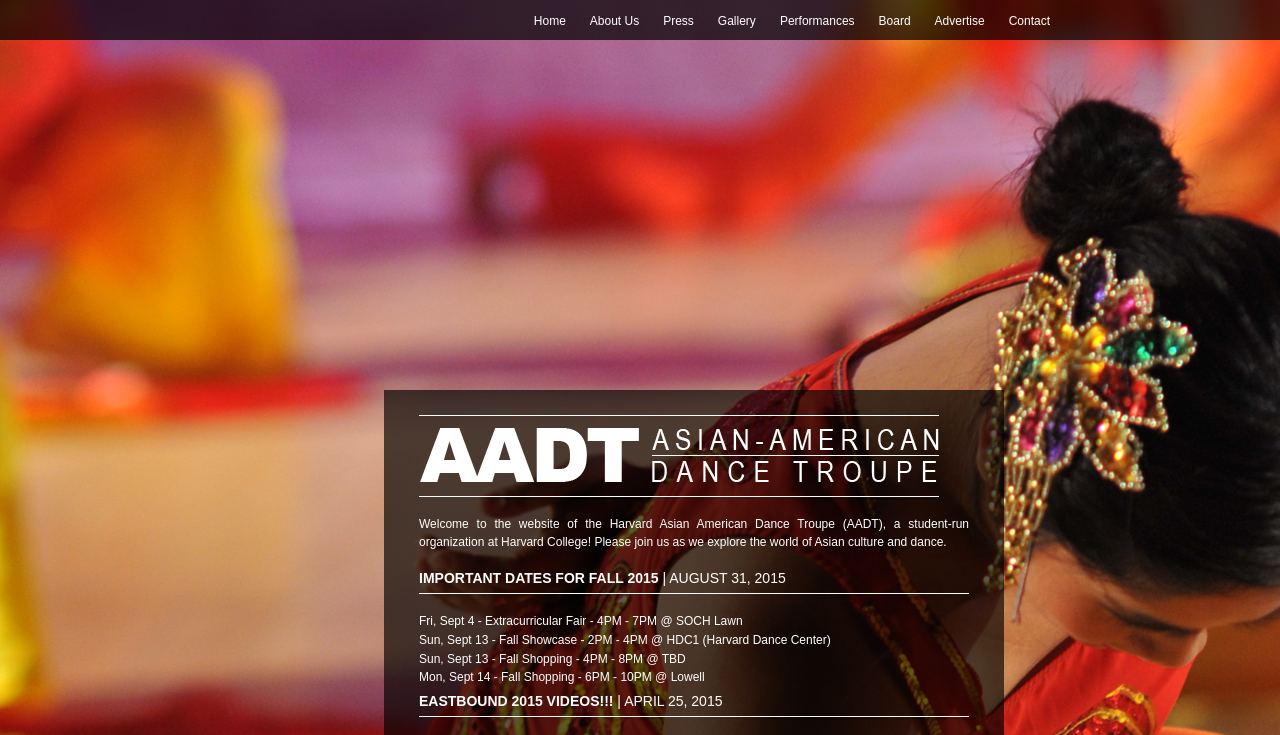
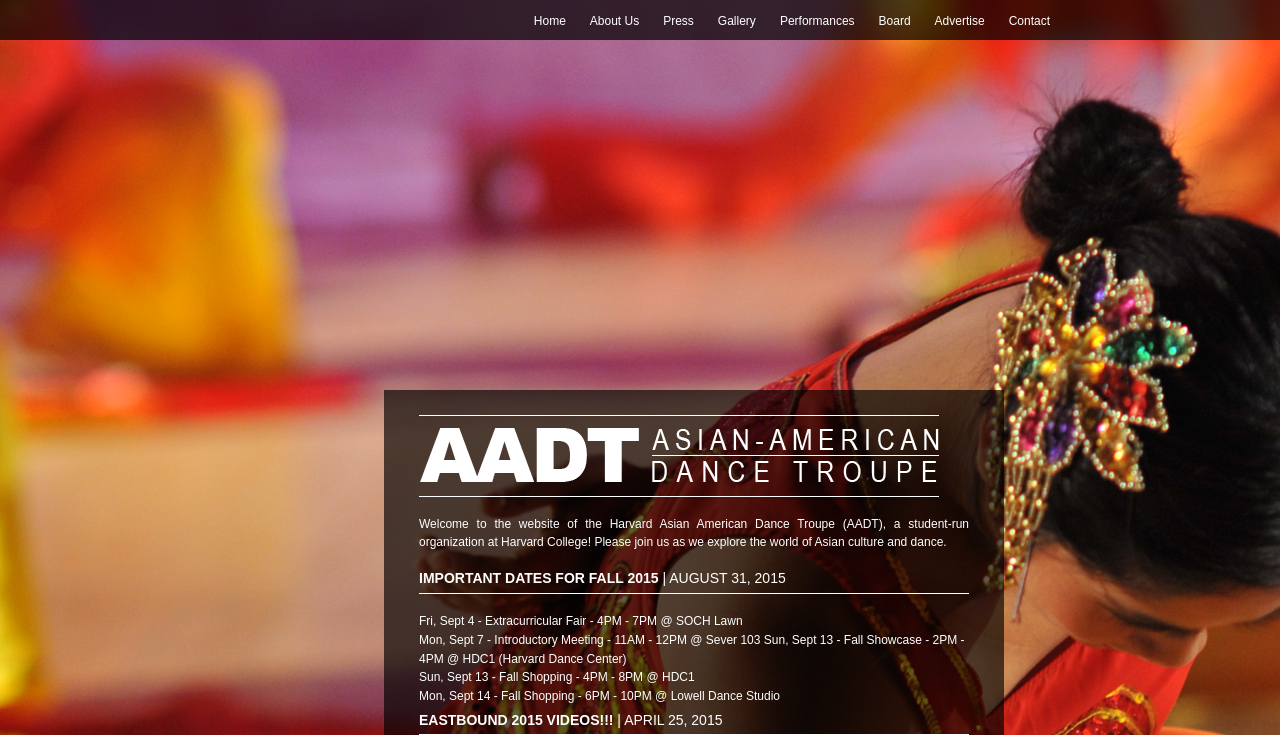
Before and after one commit to georgewu2/aadtwebsite, a PHP site: page / in a window 1280 px wide. Shown: the top 735 px of the page. Run offline with PHP 8.4, Linux system fonts and the light colour scheme; a user stored in the database is signed in; data comes from the database, SQL or seed files in the repository; grey boxes are pictures that could not be loaded.

Commit message:
updated dates on homepage

```diff
--- a/index.php
+++ b/index.php
@@ -23,9 +23,10 @@
 				<p>Welcome to the website of the Harvard Asian American Dance Troupe (AADT), a student-run organization at Harvard College! Please join us as we explore the world of Asian culture and dance.</p>
 	<h2><b>Important dates for Fall 2015</b> | August 31, 2015</h2><br/>
 	Fri, Sept 4 - Extracurricular Fair - 4PM - 7PM @ SOCH Lawn<br/>
+	Mon, Sept 7 - Introductory Meeting - 11AM - 12PM @ Sever 103
 	Sun, Sept 13 - Fall Showcase - 2PM - 4PM @ HDC1 (Harvard Dance Center)<br/>
-	Sun, Sept 13 - Fall Shopping - 4PM - 8PM @ TBD </br>
-	Mon, Sept 14 - Fall Shopping - 6PM - 10PM @ Lowell </br>
+	Sun, Sept 13 - Fall Shopping - 4PM - 8PM @ HDC1 </br>
+	Mon, Sept 14 - Fall Shopping - 6PM - 10PM @ Lowell Dance Studio </br>
 	<h2><b>Eastbound 2015 Videos!!!</b> | April 25, 2015 </h2><br/>
 	<iframe width="560" height="315" src="https://www.youtube.com/embed/ViVx2fYRceA?list=PLadDdfXlfSo0gKL9EuCmv31ZbHVaGopFt" frameborder="0" allowfullscreen></iframe>
 
```
